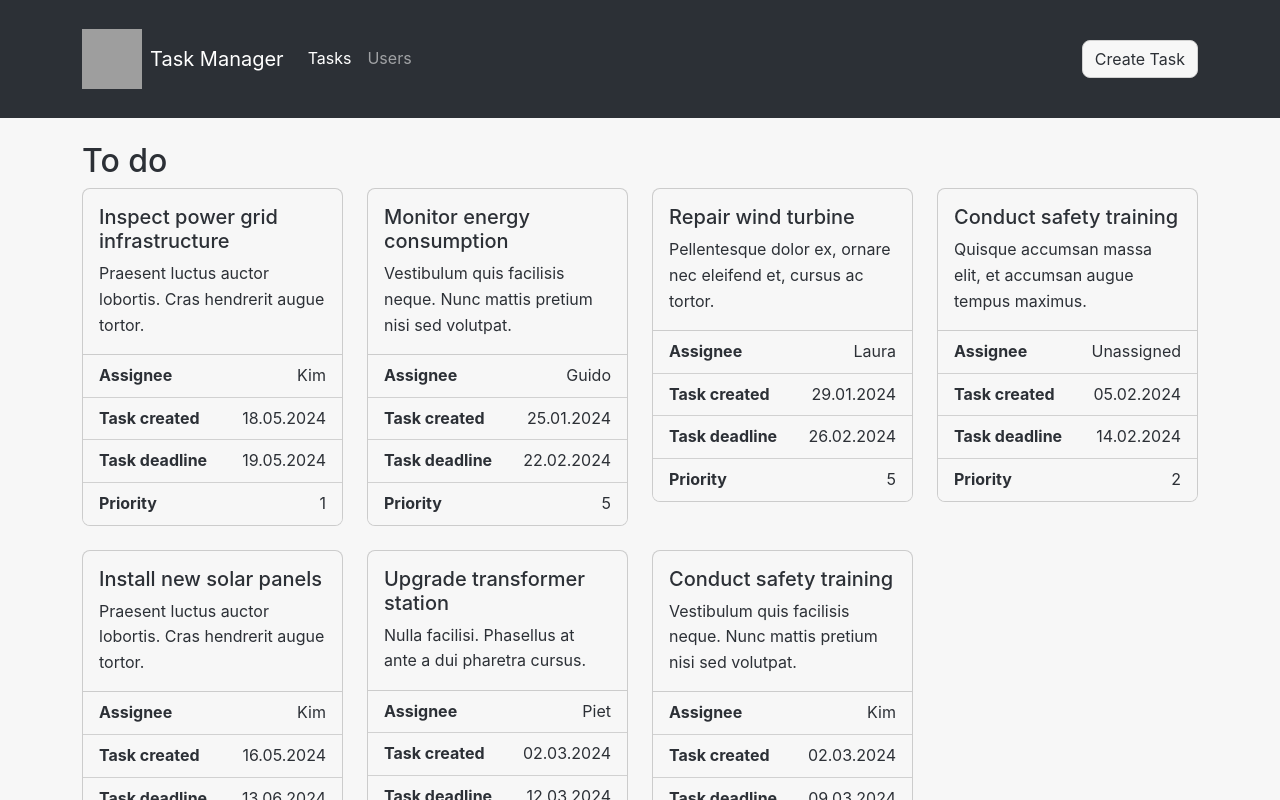
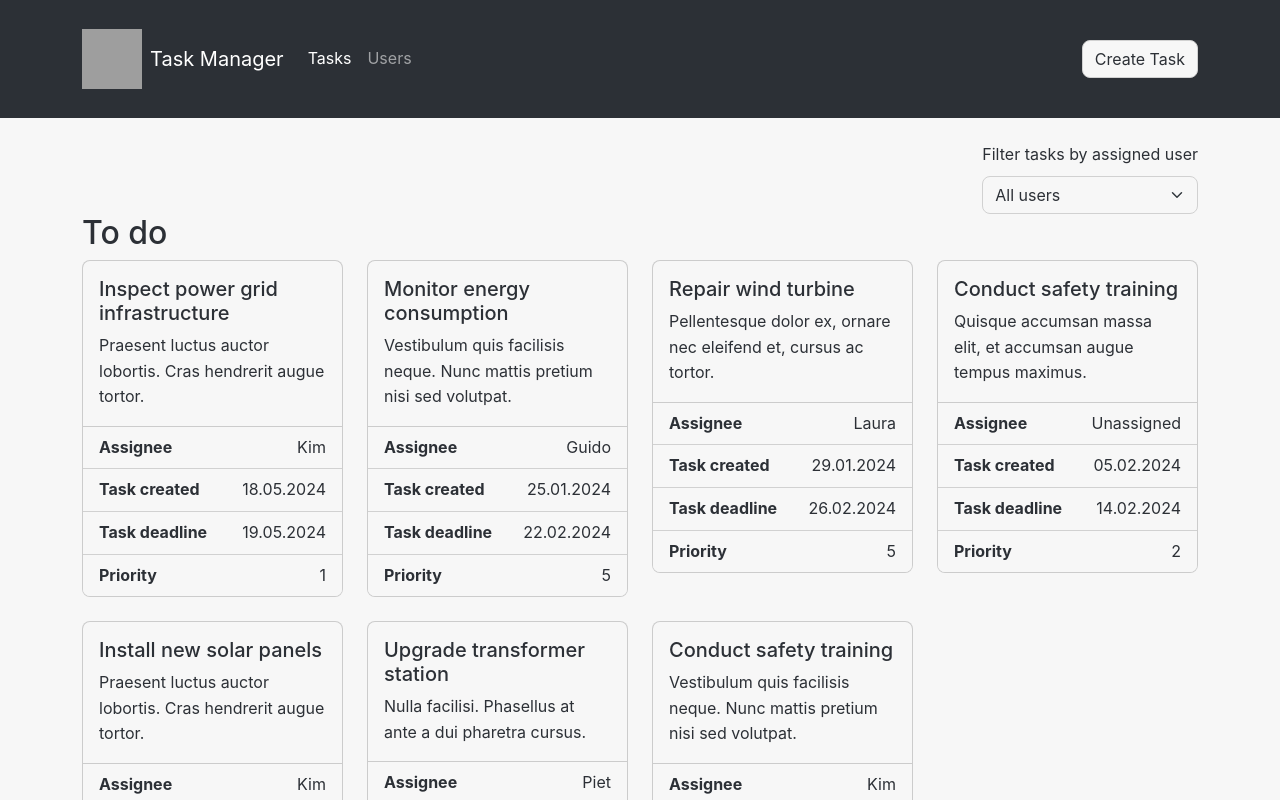
Before and after one commit to ivarsaris/taskmanager, an Angular app: page /tasks in a window 1280 px wide. Shown: the top 800 px of the page. Built offline with nearby package versions, Linux system fonts and the light colour scheme; grey boxes are pictures that could not be loaded.

Commit message:
make tasks filterable by assigned user

```diff
--- a/src/app/tasks/tasks.component.html
+++ b/src/app/tasks/tasks.component.html
@@ -1,3 +1,15 @@
+<div class="row">
+    <div class="col-12 d-flex justify-content-end">
+        <div class="d-flex flex-column gap-2">
+            <label for="userSelect">Filter tasks by assigned user</label>
+            <select name="" id="userSelect" class="form-select" [(ngModel)]="selectedUserId"
+                (change)="filterTasksByUser($event)">
+                <option [value]="-1">All users</option>
+                <option *ngFor="let user of users_list" [value]="user.id">{{ user.name }}</option>
+            </select>
+        </div>
+    </div>
+</div>
 <div class="row">
     <div class="col-12">
         <div *ngFor="let status of task_statuses">
--- a/src/app/tasks/tasks.component.ts
+++ b/src/app/tasks/tasks.component.ts
@@ -5,11 +5,12 @@ import { tasks_list } from './tasks.list';
 import { task_statuses } from './task.parts.list';
 import { task_priorities } from './task.parts.list';
 import { users_list } from '../users/users.list';
+import { FormsModule } from '@angular/forms';
 
 @Component({
   selector: 'app-tasks',
   standalone: true,
-  imports: [NgFor],
+  imports: [NgFor, FormsModule],
   templateUrl: './tasks.component.html',
   styleUrl: './tasks.component.scss'
 })
@@ -19,14 +20,25 @@ export class TasksComponent {
   task_statuses = task_statuses;
   task_priorities = task_priorities;
   users_list = users_list;
-
+  selectedUserId: number = -1;
+  tasksToDisplay = this.tasks_list;
 
   getTasksByStatus(status: string) {
-    return this.tasks_list.filter(task => task.status === status);
+    return this.tasksToDisplay.filter(task => task.status === status);
   }
 
   getUserById(id: number) {
     const user = this.users_list.find(user => user.id === id);
     return user?.name;
   }
+
+  filterTasksByUser(event: any) {
+    const id = Number(event.target.value);
+
+    if (id === -1) {
+      this.tasksToDisplay = this.tasks_list;
+    } else {
+      this.tasksToDisplay = this.tasksToDisplay.filter(task => task.assignee_id === id);
+    }
+  }
 }
```
